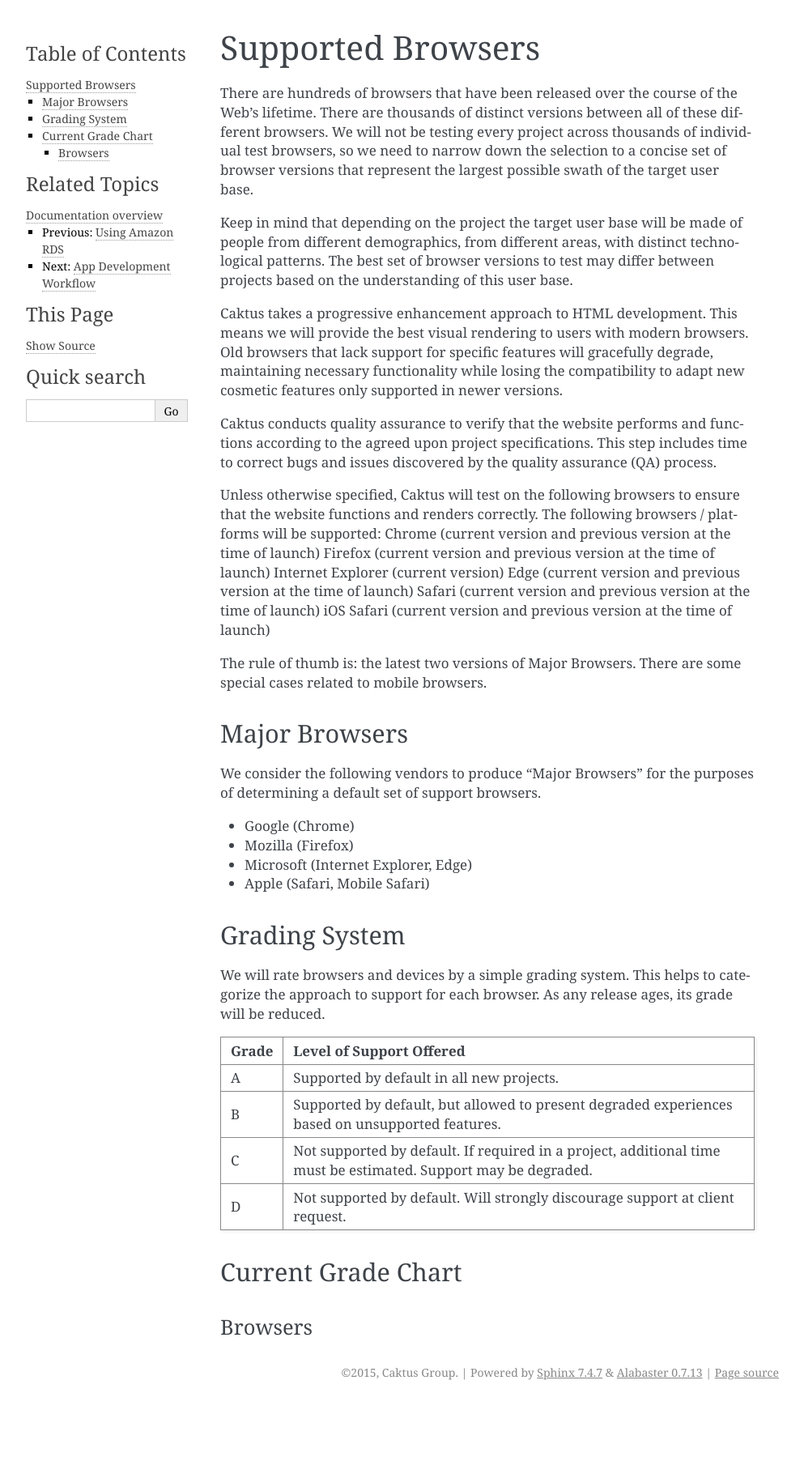
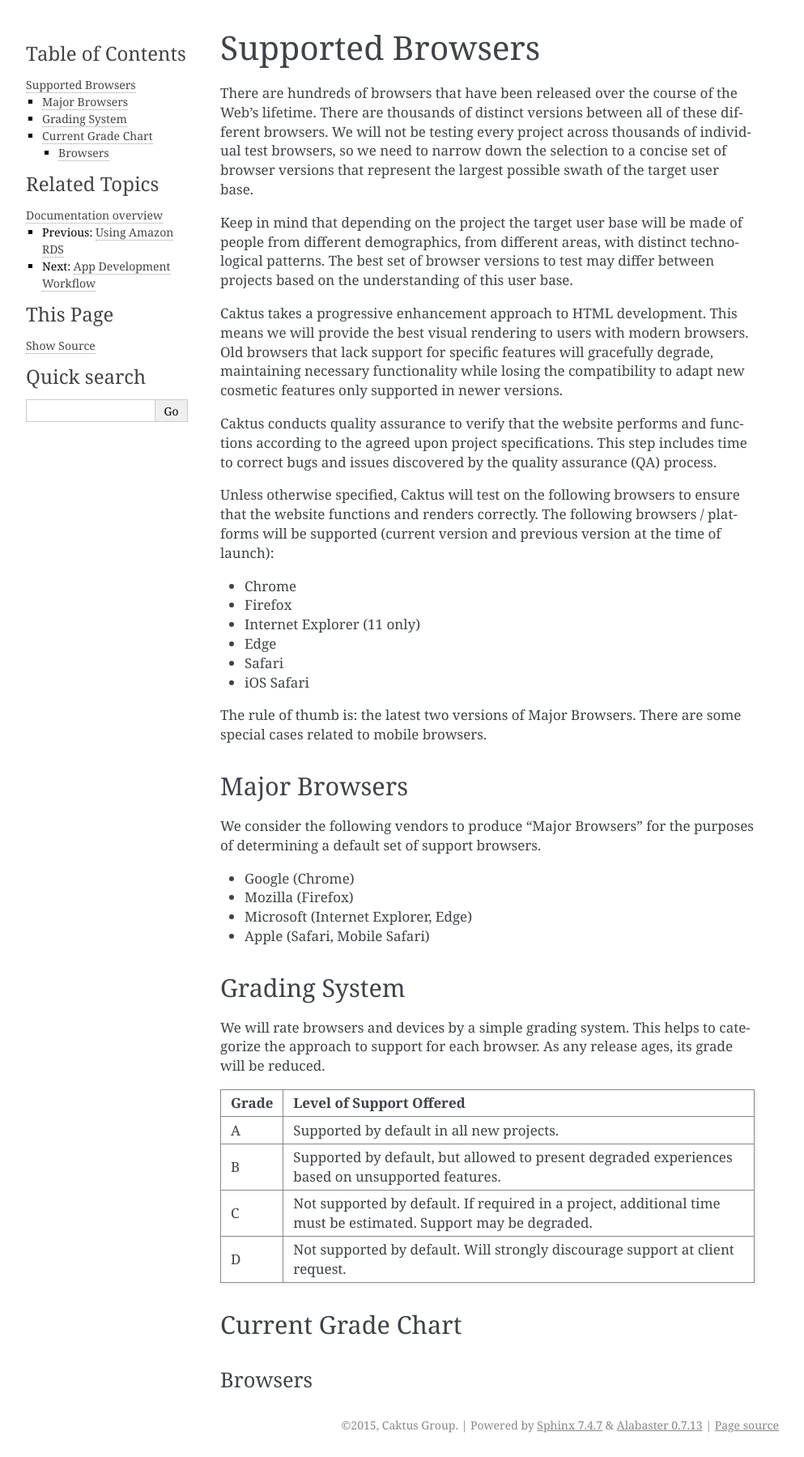
Before and after one commit to caktus/guidebook, a Sphinx documentation site: the page built from source/supported-clients.rst, in a window 1280 px wide. Shown: the whole page at 81% size, without its empty margins (148-1141 px from the left). Built offline with Sphinx 7.4.7, drawn with Linux system fonts in a browser that asks for light colours; before the commit the page ends 1734 px from its top, so only the background shows below that.

Commit message:
Update supported-clients.rst

```diff
--- a/source/supported-clients.rst
+++ b/source/supported-clients.rst
@@ -9,13 +9,14 @@ Caktus takes a progressive enhancement approach to HTML development. This means
 
 Caktus conducts quality assurance to verify that the website performs and functions according to the agreed upon project specifications. This step includes time to correct bugs and issues discovered by the quality assurance (QA) process.
 
-Unless otherwise specified, Caktus will test on the following browsers to ensure that the website functions and renders correctly. The following browsers / platforms will be supported:
-Chrome (current version and previous version at the time of launch)
-Firefox (current version and previous version at the time of launch)
-Internet Explorer (current version)
-Edge (current version and previous version at the time of launch)
-Safari (current version and previous version at the time of launch)
-iOS Safari (current version and previous version at the time of launch)
+Unless otherwise specified, Caktus will test on the following browsers to ensure that the website functions and renders correctly. The following browsers / platforms will be supported (current version and previous version at the time of launch):
+
+- Chrome
+- Firefox
+- Internet Explorer (11 only)
+- Edge
+- Safari
+- iOS Safari
 
 
 The rule of thumb is: the latest two versions of Major Browsers. There are some special cases related to mobile browsers.
```
